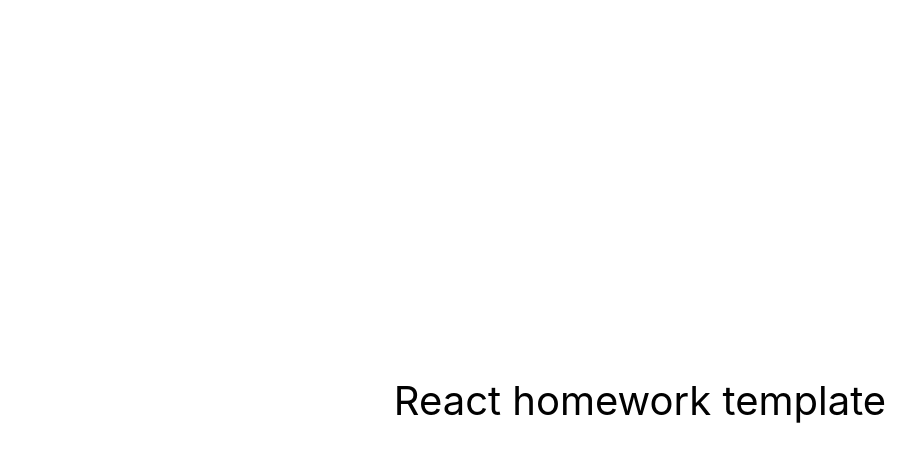
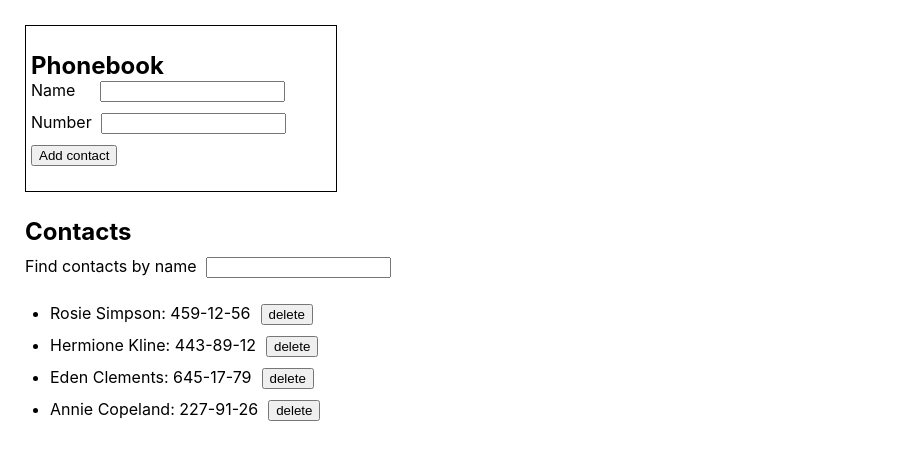
Before and after one commit to kolya8077/goit-react-hw-08-phonebook, a React (Create React App) app: page / in a window 1280 px wide. Shown: the top 462 px of the page, without its empty margins (0-922 px from the left). Built offline with nearby package versions, Linux system fonts and the light colour scheme.

Commit message:
Start project

```diff
--- a/src/components/App.jsx
+++ b/src/components/App.jsx
@@ -1,16 +1,97 @@
-export const App = () => {
-  return (
-    <div
-      style={{
-        height: '100vh',
-        display: 'flex',
-        justifyContent: 'center',
-        alignItems: 'center',
-        fontSize: 40,
-        color: '#010101'
-      }}
-    >
-      React homework template
-    </div>
-  );
-};
+import React, { Component } from 'react';
+import { nanoid } from 'nanoid';
+import ContactForm from './ContactForm/ContactForm';
+import { Container, FormEl, TitleContacts } from 'components/app.styled';
+import { ContactList } from 'components/ContactList/ContactList';
+import { Filter } from 'components/Filter/Filter';
+
+class App extends Component {
+  state = {
+    contacts: [
+      { id: 'id-1', name: 'Rosie Simpson', number: '459-12-56' },
+      { id: 'id-2', name: 'Hermione Kline', number: '443-89-12' },
+      { id: 'id-3', name: 'Eden Clements', number: '645-17-79' },
+      { id: 'id-4', name: 'Annie Copeland', number: '227-91-26' },
+    ],
+    filter: '',
+  };
+
+  componentDidMount() {
+    const contacts = localStorage.getItem('contacts');
+    const parsedContacts = JSON.parse(contacts);
+
+    if (parsedContacts) {
+      this.setState({ contacts: parsedContacts });
+    }
+  }
+
+  componentDidUpdate(prevProps, prevState) {
+    if (this.state.contacts !== prevState.contacts) {
+      localStorage.setItem('contacts', JSON.stringify(this.state.contacts));
+    }
+  }
+
+  formSubmitHandler = data => {
+    const addContact = {
+      id: nanoid(),
+      name: data.name,
+      number: data.number,
+    };
+
+    const arr = this.state.contacts;
+
+    if (arr.find(arr => arr.number === data.number))
+      return alert(`${data.number} is already in contacts.`);
+
+    if (
+      arr.find(
+        arr => arr.name.toLocaleLowerCase() === data.name.toLocaleLowerCase()
+      )
+    )
+      return alert(`${data.name} is already in contacts.`);
+
+    this.setState(({ contacts }) => ({
+      contacts: [...contacts, addContact],
+    }));
+  };
+
+  changeFilter = e => {
+    this.setState({ filter: e.currentTarget.value });
+  };
+
+  getVisibleList = () => {
+    const normalizedFilter = this.state.filter.toLowerCase();
+
+    return this.state.contacts.filter(list =>
+      list.name.toLowerCase().includes(normalizedFilter)
+    );
+  };
+
+  deliteItem = itemId => {
+    this.setState(prevState => ({
+      contacts: prevState.contacts.filter(item => item.id !== itemId),
+    }));
+  };
+
+  render() {
+    const { filter } = this.state;
+
+    const visibleList = this.getVisibleList();
+
+    return (
+      <Container>
+        <FormEl>
+          <ContactForm onSubmit={this.formSubmitHandler} />
+        </FormEl>
+
+        <div>
+          <TitleContacts>Contacts</TitleContacts>
+          <Filter value={filter} onChange={this.changeFilter} />
+          <ContactList events={visibleList} onDeliteItem={this.deliteItem} />
+        </div>
+      </Container>
+    );
+  }
+}
+
+export default App;
--- /dev/null
+++ b/src/components/ContactForm/ContactForm.jsx
@@ -0,0 +1,70 @@
+import React, { Component } from 'react';
+import { Name, Number, Label } from 'components/ContactForm/contactForm.styled';
+import PropTypes from 'prop-types';
+
+class ContactForm extends Component {
+  state = {
+    name: '',
+    number: '',
+  };
+
+  handleChange = e => {
+    const { name, value } = e.currentTarget;
+    this.setState({
+      [name]: value,
+    });
+  };
+
+  handleSubmit = e => {
+    e.preventDefault();
+    this.props.onSubmit(this.state);
+    this.reset();
+  };
+
+  reset = () => {
+    this.setState({
+      name: '',
+      number: '',
+    });
+  };
+
+  static propTypes = {
+    onSubmit: PropTypes.func.isRequired,
+  };
+
+  render() {
+    return (
+      <form onSubmit={this.handleSubmit}>
+        <h2>Phonebook</h2>
+        <Label>
+          <Name>Name</Name>
+          <input
+            type="text"
+            name="name"
+            pattern="^[a-zA-Zа-яА-Я]+(([' -][a-zA-Zа-яА-Я ])?[a-zA-Zа-яА-Я]*)*$"
+            title="Name may contain only letters, apostrophe, dash and spaces. For example Adrian, Jacob Mercer, Charles de Batz de Castelmore d'Artagnan"
+            required
+            value={this.state.name}
+            onChange={this.handleChange}
+          />
+        </Label>
+        <br />
+        <Label>
+          <Number>Number</Number>
+          <input
+            type="tel"
+            name="number"
+            pattern="\+?\d{1,4}?[-.\s]?\(?\d{1,3}?\)?[-.\s]?\d{1,4}[-.\s]?\d{1,4}[-.\s]?\d{1,9}"
+            title="Phone number must be digits and can contain spaces, dashes, parentheses and can start with +"
+            required
+            value={this.state.number}
+            onChange={this.handleChange}
+          />
+        </Label>
+        <button type="submit">Add contact</button>
+      </form>
+    );
+  }
+}
+
+export default ContactForm;
--- /dev/null
+++ b/src/components/ContactForm/contactForm.styled.jsx
@@ -0,0 +1,14 @@
+import styled from '@emotion/styled';
+
+export const Name = styled.span `
+  margin-right: 25px;
+`
+
+export const Number = styled.span `
+  margin-right: 9px;
+`
+
+export const Label = styled.label `
+display: inline-block;
+  margin-bottom: 10px;
+`
--- /dev/null
+++ b/src/components/ContactList/ContactList.jsx
@@ -0,0 +1,30 @@
+import { Ul, Span, Item } from 'components/ContactList/contactList.styled';
+import PropTypes from 'prop-types';
+
+export const ContactList = ({ events, onDeliteItem }) => {
+  return (
+    <Ul>
+      {events.map(({ name, number, id }) => (
+        <Item key={id}>
+          <Span>
+            {name}: {number}
+          </Span>
+          <button type="button" onClick={() => onDeliteItem(id)}>
+            delete
+          </button>
+        </Item>
+      ))}
+    </Ul>
+  );
+};
+
+ContactList.propTypes = {
+  events: PropTypes.arrayOf(
+    PropTypes.shape({
+      id: PropTypes.string.isRequired,
+      name: PropTypes.string.isRequired,
+      number: PropTypes.string.isRequired,
+    })
+  ),
+  onDeliteItem: PropTypes.func.isRequired,
+};
--- /dev/null
+++ b/src/components/ContactList/contactList.styled.jsx
@@ -0,0 +1,15 @@
+import styled from '@emotion/styled';
+
+export const Ul = styled.ul`
+  padding: 25px;
+`;
+
+export const Span = styled.span`
+  margin-right: 10px;
+`;
+
+export const Item = styled.li`
+  :not(:last-child) {
+    margin-bottom: 10px;
+  }
+`;
--- /dev/null
+++ b/src/components/Filter/Filter.jsx
@@ -0,0 +1,17 @@
+import { FilterEl } from 'components/Filter/filter.styled'
+import PropTypes from 'prop-types';
+
+export const Filter = ({ value, onChange }) => {
+  return (
+    <label>
+      <FilterEl>Find contacts by name</FilterEl>
+      <input type="text" value={value} onChange={onChange} />
+    </label>
+  );
+};
+
+
+Filter.propTypes = {
+  value: PropTypes.string.isRequired,
+  onChange: PropTypes.func.isRequired,
+};
--- /dev/null
+++ b/src/components/Filter/filter.styled.jsx
@@ -0,0 +1,5 @@
+import styled from "@emotion/styled";
+
+export const FilterEl = styled.span `
+  margin-right: 10px;
+`
--- /dev/null
+++ b/src/components/app.styled.jsx
@@ -0,0 +1,18 @@
+import styled from '@emotion/styled';
+
+
+
+export const Container = styled.section`
+  padding: 25px;
+`;
+
+export const FormEl = styled.div`
+  border: 1px solid #000;
+  width: 300px;
+  padding: 25px 5px;
+  margin-bottom: 25px;
+`
+
+export const TitleContacts = styled.h2 `
+  margin-bottom: 10px;
+`
--- a/src/index.css
+++ b/src/index.css
@@ -13,3 +13,30 @@ code {
   font-family: source-code-pro, Menlo, Monaco, Consolas, 'Courier New',
     monospace;
 }
+
+::-webkit-scrollbar {
+  width: 12px;
+}
+
+::-webkit-scrollbar-track {
+  box-shadow: inset 0 0 5px rgba(255, 107, 1, 0.3);
+}
+
+::-webkit-scrollbar-thumb {
+  background-color: #ff6b0871;
+  border-radius: 5px;
+}
+
+h1,
+h2,
+h3,
+h4,
+h5,
+h6,
+ul,
+li,
+p {
+  margin: 0;
+  padding: 0;
+  /* list-style: none; */
+}
--- a/src/index.js
+++ b/src/index.js
@@ -1,6 +1,6 @@
 import React from 'react';
 import ReactDOM from 'react-dom/client';
-import { App } from 'components/App';
+import App from 'components/App';
 import './index.css';
 
 ReactDOM.createRoot(document.getElementById('root')).render(
```
